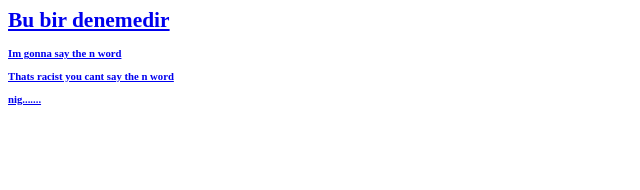
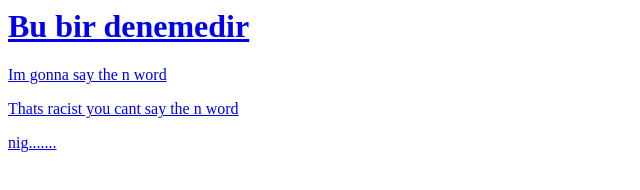
Before and after one commit to PurpleHP/PurpleHP.github.io, a plain HTML site: page index.html in a window 1280 px wide. Shown: the whole page, without its empty margins (0-640 px from the left). Drawn offline with Linux system fonts and the light colour scheme.

Commit message:
Update index.html

```diff
--- a/index.html
+++ b/index.html
@@ -2,7 +2,7 @@
   <head>
   </head>
   <body>
-    <h6> <a href="https://www.instagram.com/memesbutspicy/"</a>
+    <a href="https://www.instagram.com/memesbutspicy/"</a>
     <h1> Bu bir denemedir </h1>
     <p> Im gonna say the n word </p>
     <p> Thats racist you cant say the n word </p>
```
